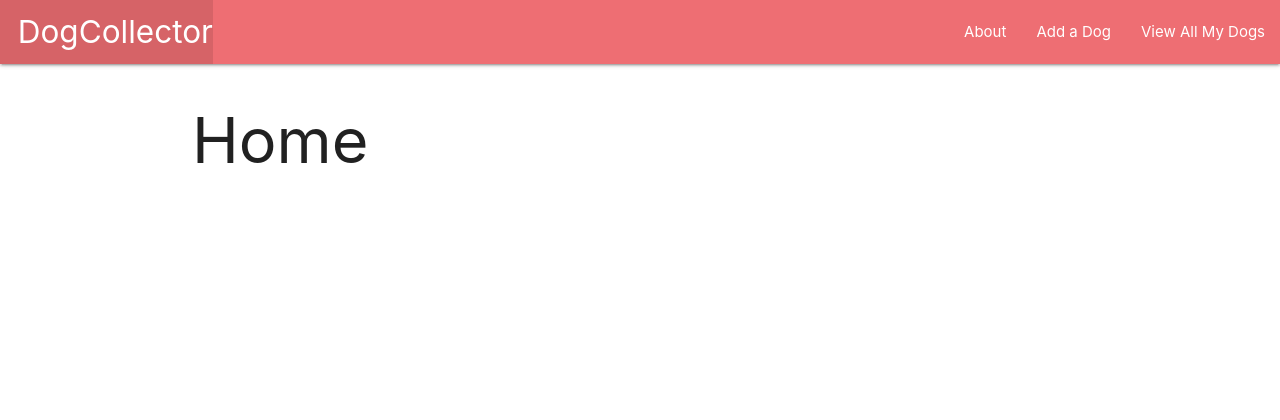
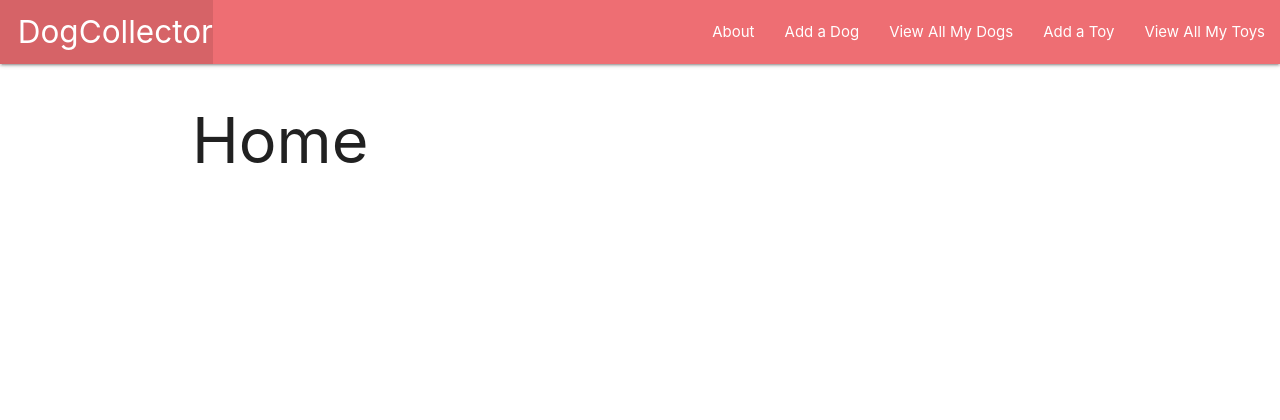
Before and after one commit to arthur-ryoo/Dog-Collector, a Django app: page / in a window 1280 px wide. Shown: the top 420 px of the page. Run offline with Django 3.2, Linux system fonts and the light colour scheme; parts of the project's set-up code (start-up, migrations or seed data) failed here and were passed over.

Commit message:
Add CRUD funtionality for toy model

```diff
--- a/main_app/templates/base.html
+++ b/main_app/templates/base.html
@@ -31,6 +31,8 @@
             <li><a href="{% url 'about' %}">About</a></li>
             <li><a href="{% url 'dogs_create' %}">Add a Dog</a></li>
             <li><a href="{% url 'index' %}">View All My Dogs</a></li>
+            <li><a href="{% url 'toys_create' %}">Add a Toy</a></li>
+            <li><a href="{% url 'toys_index' %}">View All My Toys</a></li>
           </ul>
         </div>
       </nav>
--- a/main_app/urls.py
+++ b/main_app/urls.py
@@ -8,7 +8,14 @@ urlpatterns = [
     path('dogs/<int:dog_id>/', views.dogs_detail, name='detail'),
     path('dogs/<int:dog_id>/add_feeding/',
          views.add_feeding, name='add_feeding'),
+    path('dogs/<int:dog_id>/assoc_toy/<int:toy_id>/',
+         views.assoc_toy, name='assoc_toy'),
     path('dogs/create/', views.DogCreate.as_view(), name='dogs_create'),
     path('dogs/<int:pk>/update/', views.DogUpdate.as_view(), name='dogs_update'),
     path('dogs/<int:pk>/delete/', views.DogDelete.as_view(), name='dogs_delete'),
+    path('toys/', views.ToyList.as_view(), name='toys_index'),
+    path('toys/<int:pk>/', views.ToyDetail.as_view(), name='toys_detail'),
+    path('toys/<int:pk>/update/', views.ToyUpdate.as_view(), name='toys_update'),
+    path('toys/<int:pk>/delete/', views.ToyDelete.as_view(), name='toys_delete'),
+    path('toys/create/', views.ToyCreate.as_view(), name='toys_create'),
 ]
--- a/main_app/views.py
+++ b/main_app/views.py
@@ -1,8 +1,9 @@
 from django.shortcuts import render, redirect
 from django.views.generic.edit import CreateView, UpdateView, DeleteView
+from django.views.generic import ListView, DetailView
 
-from .models import Dog
-# Create your views here.
+from .models import Dog, Toy
+
 from .forms import FeedingForm
 
 
@@ -21,7 +22,27 @@ def dogs_index(request):
 
 def dogs_detail(request, dog_id):
     dog = Dog.objects.get(id=dog_id)
-    return render(request, 'dogs/detail.html', {'dog': dog})
+    toys_dog_doesnt_have = Toy.objects.exclude(
+        id__in=dog.toys.all().values_list('id'))
+    feeding_form = FeedingForm()
+    return render(request, 'dogs/detail.html', {
+        'dog': dog, 'feeding_form': feeding_form,
+        'toys': toys_dog_doesnt_have
+    })
+
+
+def add_feeding(request, dog_id):
+    form = FeedingForm(request.POST)
+    if form.is_valid():
+        new_feeding = form.save(commit=False)
+        new_feeding.dog_id = dog_id
+        new_feeding.save()
+    return redirect('detail', dog_id=dog_id)
+
+
+def assoc_toy(request, dog_id, toy_id):
+    Dog.objects.get(id=dog_id).toys.add(toy_id)
+    return redirect('detail', dog_id=dog_id)
 
 
 class DogCreate(CreateView):
@@ -39,18 +60,26 @@ class DogDelete(DeleteView):
     success_url = '/dogs/'
 
 
-def dogs_detail(request, dog_id):
-    dog = Dog.objects.get(id=dog_id)
-    feeding_form = FeedingForm()
-    return render(request, 'dogs/detail.html', {
-        'dog': dog, 'feeding_form': feeding_form
-    })
+class ToyList(ListView):
+    model = Toy
 
 
-def add_feeding(request, dog_id):
-    form = FeedingForm(request.POST)
-    if form.is_valid():
-        new_feeding = form.save(commit=False)
-        new_feeding.dog_id = dog_id
-        new_feeding.save()
-    return redirect('detail', dog_id=dog_id)
+class ToyDetail(DetailView):
+    model = Toy
+
+
+class ToyCreate(CreateView):
+    model = Toy
+    fields = ['name', 'color']
+    success_url = '/toys/'
+
+
+class ToyUpdate(UpdateView):
+    model = Toy
+    fields = ['name', 'color']
+    success_url = '/toys/'
+
+
+class ToyDelete(DeleteView):
+    model = Toy
+    success_url = '/toys/'
```
Also changed, not shown: main_app/templates/dogs/detail.html (+42 -0 lines), main_app/templates/main_app/toy_confirm_delete.html (added, +17 -0 lines), main_app/templates/main_app/toy_detail.html (added, +17 -0 lines), main_app/templates/main_app/toy_form.html (added, +16 -0 lines), main_app/templates/main_app/toy_list.html (added, +16 -0 lines).
